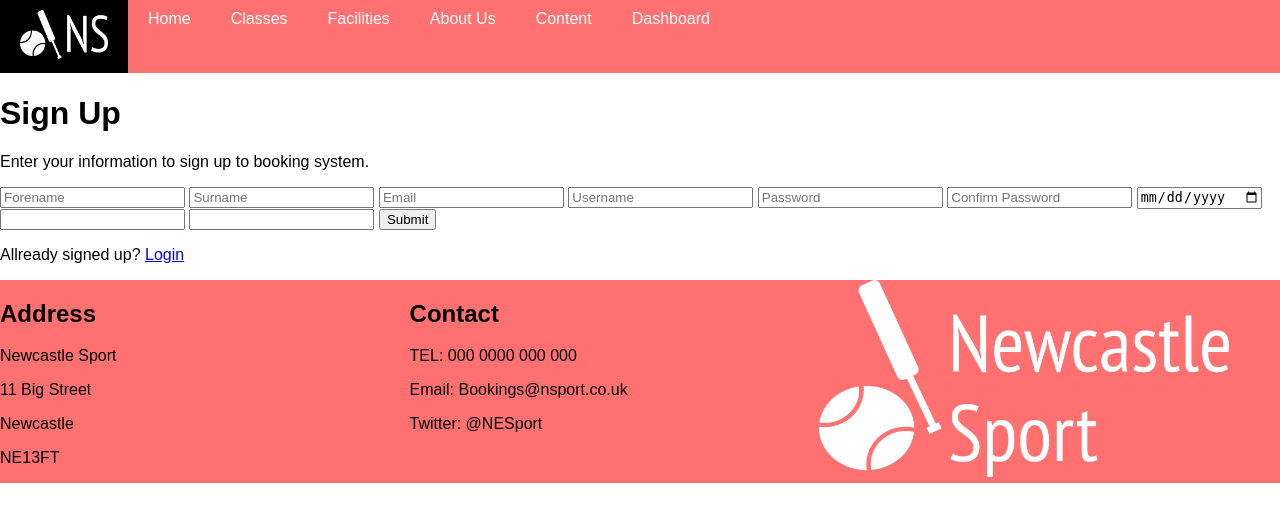
After one commit to leewalton2014/Y3-Project, a PHP site: page /signup-form.php in a window 1280 px wide. The commit adds this page. Shown: the top 522 px of the page. Run offline with PHP 8.4, Linux system fonts and the light colour scheme.

Commit message:
main layout finished and main pages setup

```diff
--- /dev/null
+++ b/functions.php
@@ -0,0 +1,96 @@
+<?php
+//Database connection
+function getConnection() {
+    try {
+        $connection = new PDO('mysql:host=localhost;dbname=unn_w17007224',
+            'unn_w17007224', 'password');
+        $connection->setAttribute(PDO::ATTR_ERRMODE, PDO::ERRMODE_EXCEPTION);
+        return $connection;
+    } catch (Exception $e) {
+        throw new Exception('Connection error '. $e->getMessage(), 0, $e);
+    }
+}
+//Sessions
+//Function to start sessions and set path
+function setSessionPath(){
+    //$currentPath = getcwd();
+    //ini_set('session.save_path', $currentPath.'/sessionData');
+    //session_start();
+}
+//sanitise input
+function sanitise_input($input){
+    $input = trim($input);
+    $input = stripslashes($input);
+    $input = htmlspecialchars($input);
+    return $input;
+}
+//Start Webpage
+function startHTML($title, $description){
+  $content = <<< startHTML
+  <!doctype html>
+  <html lang='en'>
+    <head>
+        <meta charset='UTF-8' />
+        <meta name='description' content='$description'>
+        <meta name='viewport' content='width=device-width, initial-scale=1.0'>
+        <title>$title</title>
+        <link rel='stylesheet' type='text/css' href='stylesheet.css'>
+    </head>
+    <body>
+startHTML;
+  $content .= "\n";
+  echo $content;
+}
+//Navigation
+function makeNav(){
+  $content = <<< makeNAV
+  <nav class='nav'>
+    <ul>
+      <li><a class='logo' href=''><img src='assets/img/NS-White-Small.png' alt='logo'></a></li>
+      <li><a href='index.php'>Home</a></li>
+      <li><a href='class-timetable.php'>Classes</a></li>
+      <li><a href='facilities.php'>Facilities</a></li>
+      <li><a href='about-us.php'>About Us</a></li>
+      <li><a href='cms.php'>Content</a></li>
+      <li><a href='dashboard.php'>Dashboard</a></li>
+  </ul>
+  </nav>
+makeNAV;
+  $content .= "\n";
+  echo $content;
+}
+//Footer
+function makeFooter(){
+  $content = <<< makeFOOTER
+  <footer class='footer'>
+    <div class='footer_pane'>
+      <h2>Address</h2>
+      <p>Newcastle Sport</p>
+      <p>11 Big Street</p>
+      <p>Newcastle</p>
+      <p>NE13FT</p>
+    </div>
+    <div class='footer_pane'>
+      <h2>Contact</h2>
+      <p>TEL: 000 0000 000 000</p>
+      <p>Email: Bookings@nsport.co.uk</p>
+      <p>Twitter: @NESport</p>
+    </div>
+    <div class='footer_pane'>
+      <img src='assets/img/NS-White-Large.png' alt='logo'>
+    </div>
+  </footer>
+makeFOOTER;
+  $content .= "\n";
+  echo $content;
+}
+//endHTML
+function endHTML(){
+  $content = <<< endHTML
+  </body>
+</html>
+endHTML;
+  $content .= "\n";
+  echo $content;
+}
+?>
--- /dev/null
+++ b/signup-form.php
@@ -0,0 +1,25 @@
+<?php
+include 'functions.php';
+setSessionPath();
+startHTML('Sign Up Now','Sign up to booking system');
+makeNav();
+//Signup form
+echo "<div class='mainBody'>
+  <h1>Sign Up</h1>
+  <p>Enter your information to sign up to booking system.</p>
+  <form action='login-process.php' method='POST' enctype='multipart/form-data' id='login-form'>
+    <input placeholder='Forename' type='text' name='username' class='username'/>
+    <input placeholder='Surname' type='text' name='' class=''/>
+    <input placeholder='Email' type='text' name='' class=''/>
+    <input placeholder='Username' type='text' name='' class=''/>
+    <input placeholder='Password' type='text' name='' class=''/>
+    <input placeholder='Confirm Password' type='text' name='' class=''/>
+    <input placeholder='' type='date' name='dob' class='dob'/>
+    <input placeholder='' type='text' name='' class=''/>
+    <input placeholder='' type='text' name='' class=''/>
+    <input class='logInSubmit' type='submit'/><br>
+    <p>Allready signed up? <a href='login-form.php'>Login</a></p>
+</div>";
+makeFooter();
+endHTML();
+?>
```
Also changed, not shown: about-us.php (added, +10 -0 lines), class-timetable.php (added, +10 -0 lines), cms.php (added, +10 -0 lines), dashboard.php (added, +18 -0 lines), facilities.php (added, +10 -0 lines), index.html (deleted, +0 -54 lines), index.php (added, +17 -0 lines), login-form.php (added, +18 -0 lines), stylesheet.css (+7 -0 lines), assets/img/loginBackground.jpg (added), memberdashboard.php (deleted), staffdashboard.php (deleted).
